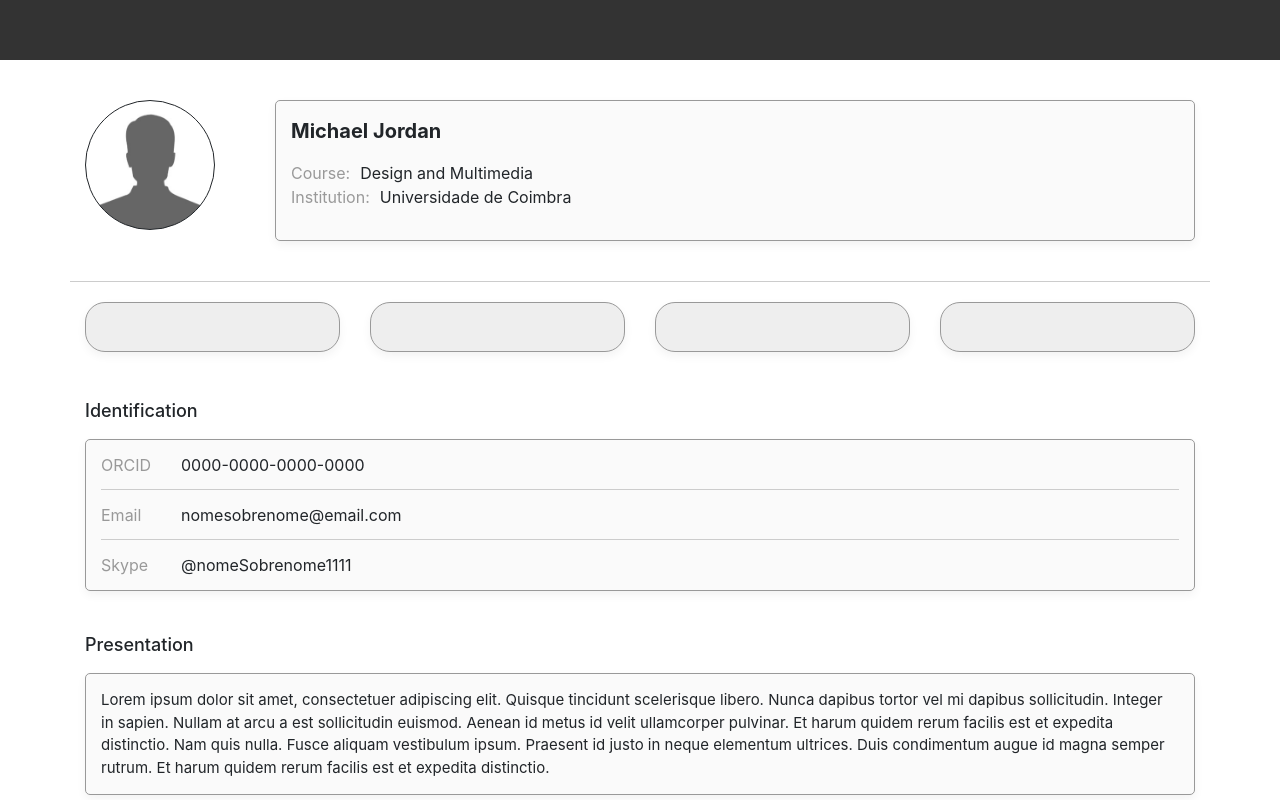
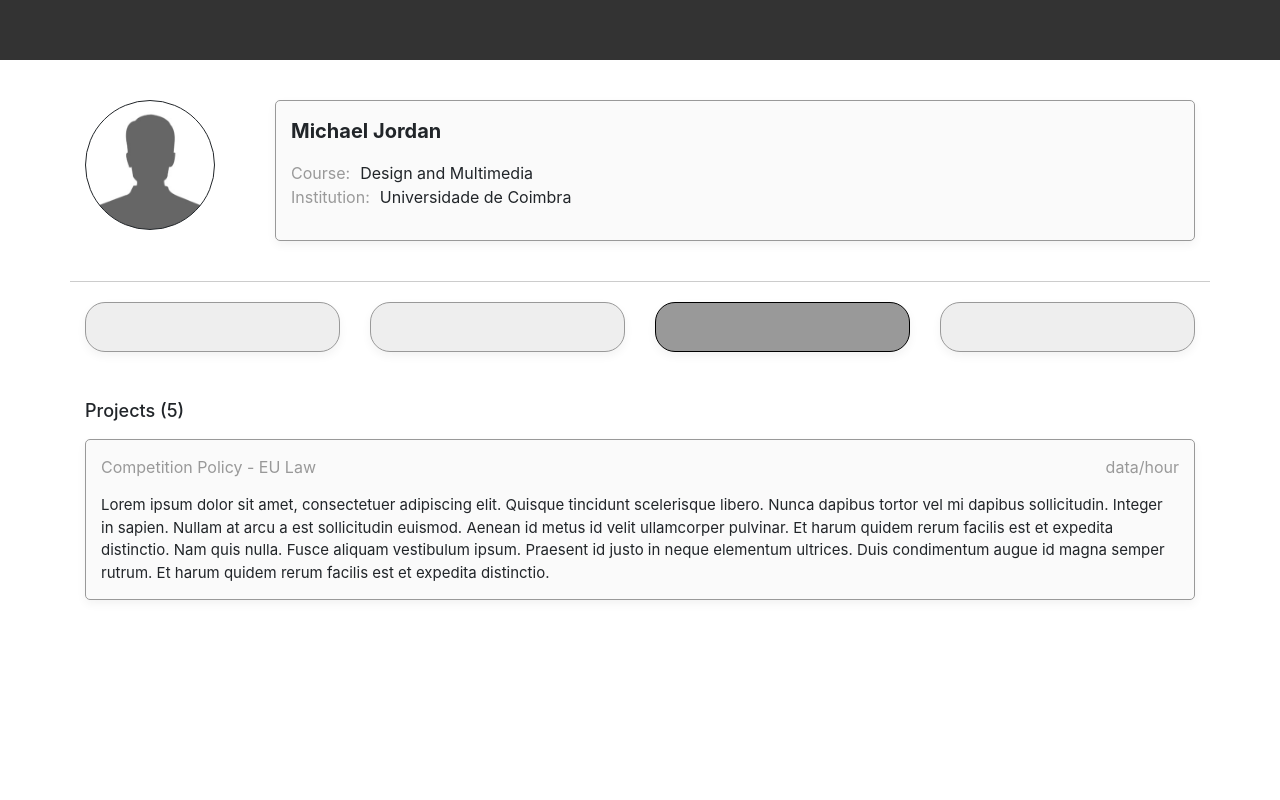
Before and after one commit to WeSearchers/wesearchers-api, a React app in the folder project/frontend/: page /user/profile in a window 1280 px wide. Both pictures are taken after a click on the link 782 px from the left and 327 px from the top of the page. Shown: the top 800 px of the page. Built offline with nearby package versions, Linux system fonts and the light colour scheme; the HTML template or start-up script is replaced by a standard one.

Commit message:
add user-profile sub-section Project

```diff
--- a/project/frontend/src/App.css
+++ b/project/frontend/src/App.css
@@ -26,3 +26,10 @@
     transform: rotate(360deg);
   }
 }
+
+/*general*/
+
+.link-selected {
+  background: #999 !important;
+  border: 1px solid black !important;
+}
--- a/project/frontend/src/components/user-profile/menuSubSections/profileNetwork.js
+++ b/project/frontend/src/components/user-profile/menuSubSections/profileNetwork.js
@@ -5,7 +5,7 @@ import User from "./network/user";
 class ProfileNetwork extends Component {
   state = {
     subSections: [
-      { id: "1", title: "Mentors", visible: "hidden" },
+      { id: "1", title: "Advisors", visible: "hidden" },
       { id: "2", title: "Contributors", visible: "hidden" },
       { id: "3", title: "Followers", visible: "hidden" },
       { id: "4", title: "Following", visible: "hidden" }
--- /dev/null
+++ b/project/frontend/src/components/user-profile/menuSubSections/profileProject.js
@@ -0,0 +1,34 @@
+import React, { Component } from "react";
+
+class ProfileProject extends Component {
+  state = {};
+  render() {
+    return (
+      <div
+        className={
+          "col-md-12 " + (this.props.toShow == "project" ? "show" : "hidden")
+        }
+      >
+        <div className="section-title">Projects (5)</div>
+        <div className="section-card project">
+          <div className="project-header">
+            <div>Competition Policy - EU Law</div>
+            <div>data/hour</div>
+          </div>
+          <div className="sub-text">
+            Lorem ipsum dolor sit amet, consectetuer adipiscing elit. Quisque
+            tincidunt scelerisque libero. Nunca dapibus tortor vel mi dapibus
+            sollicitudin. Integer in sapien. Nullam at arcu a est sollicitudin
+            euismod. Aenean id metus id velit ullamcorper pulvinar. Et harum
+            quidem rerum facilis est et expedita distinctio. Nam quis nulla.
+            Fusce aliquam vestibulum ipsum. Praesent id justo in neque elementum
+            ultrices. Duis condimentum augue id magna semper rutrum. Et harum
+            quidem rerum facilis est et expedita distinctio.
+          </div>
+        </div>
+      </div>
+    );
+  }
+}
+
+export default ProfileProject;
--- a/project/frontend/src/components/user-profile/userProfileMenu.js
+++ b/project/frontend/src/components/user-profile/userProfileMenu.js
@@ -22,7 +22,10 @@ class UserProfileMenu extends Component {
           <div className="row menu-row">
             <div className="col-md-3 pd10">
               <a
-                className="menu-item"
+                className={
+                  "menu-item " +
+                  (this.state.showSection == "about" ? "link-selected" : "")
+                }
                 onClick={() => this.handleShowSubSection("about")}
               >
                 <i className="fa fa-user" />
@@ -30,20 +33,32 @@ class UserProfileMenu extends Component {
             </div>
             <div className="col-md-3 pd10">
               <a
-                className="menu-item"
+                className={
+                  "menu-item " +
+                  (this.state.showSection == "network" ? "link-selected" : "")
+                }
                 onClick={() => this.handleShowSubSection("network")}
               >
                 <i className="fa fa-users" />
               </a>
             </div>
             <div className="col-md-3 pd10">
-              <a className="menu-item ">
+              <a
+                className={
+                  "menu-item " +
+                  (this.state.showSection == "project" ? "link-selected" : "")
+                }
+                onClick={() => this.handleShowSubSection("project")}
+              >
                 <i className="fa fa-bar-chart" />
               </a>
             </div>
             <div className="col-md-3 pd10">
               <a
-                className="menu-item"
+                className={
+                  "menu-item " +
+                  (this.state.showSection == "posts" ? "link-selected" : "")
+                }
                 onClick={() => this.handleShowSubSection("posts")}
               >
                 <i className="fa fa-file-text-o" />
--- a/project/frontend/src/components/user-profile/userProfileMenuSection.js
+++ b/project/frontend/src/components/user-profile/userProfileMenuSection.js
@@ -2,6 +2,7 @@ import React, { Component } from "react";
 import ProfileAbout from "./menuSubSections/profileAbout";
 import ProfileNetwork from "./menuSubSections/profileNetwork";
 import ProfilePublication from "./menuSubSections/profilePublication";
+import ProfileProject from "./menuSubSections/profileProject";
 
 class UserProfileMenuSection extends Component {
   state = {};
@@ -11,6 +12,7 @@ class UserProfileMenuSection extends Component {
         <div className="row">
           <ProfileAbout toShow={this.props.toShow} />
           <ProfileNetwork toShow={this.props.toShow} />
+          <ProfileProject toShow={this.props.toShow} />
           <ProfilePublication toShow={this.props.toShow} />
         </div>
       </div>
--- a/project/frontend/src/userProfile.css
+++ b/project/frontend/src/userProfile.css
@@ -241,6 +241,15 @@
 }
 
 /*Sub-Section Publication*/
+
+.project .project-header {
+  display: flex;
+  justify-content: space-between;
+  margin-bottom: 15px;
+  color: #999;
+}
+
+/*Sub-Section Publication*/
 .publication {
   display: flex;
   align-items: center;
```
